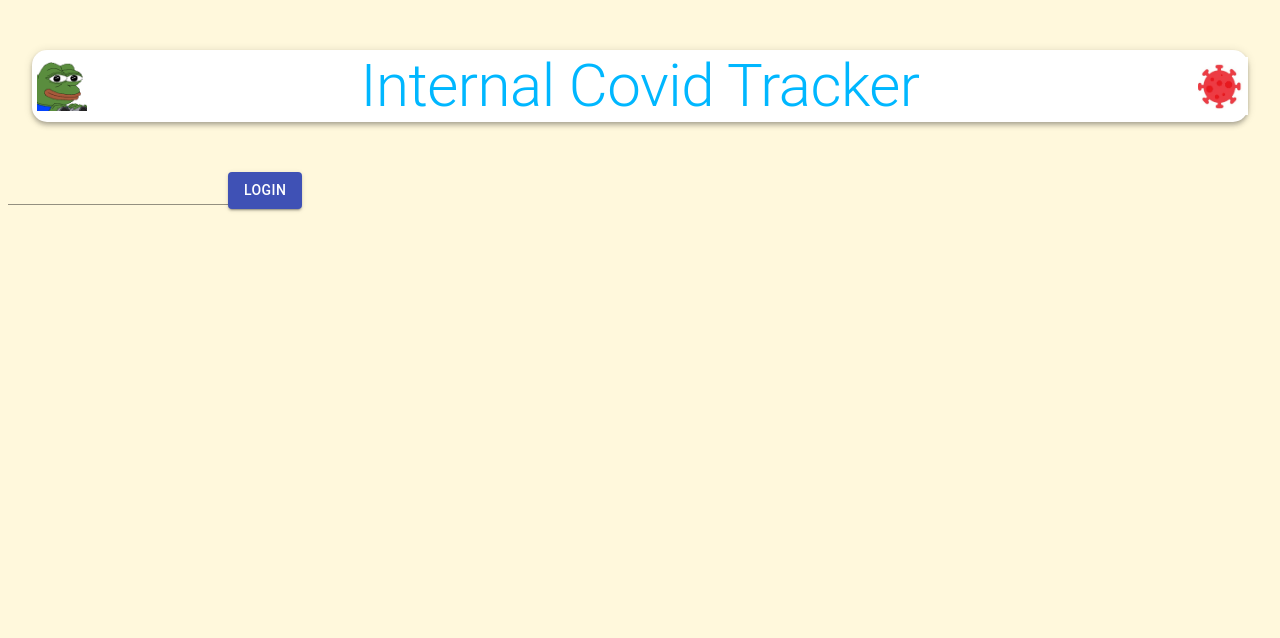
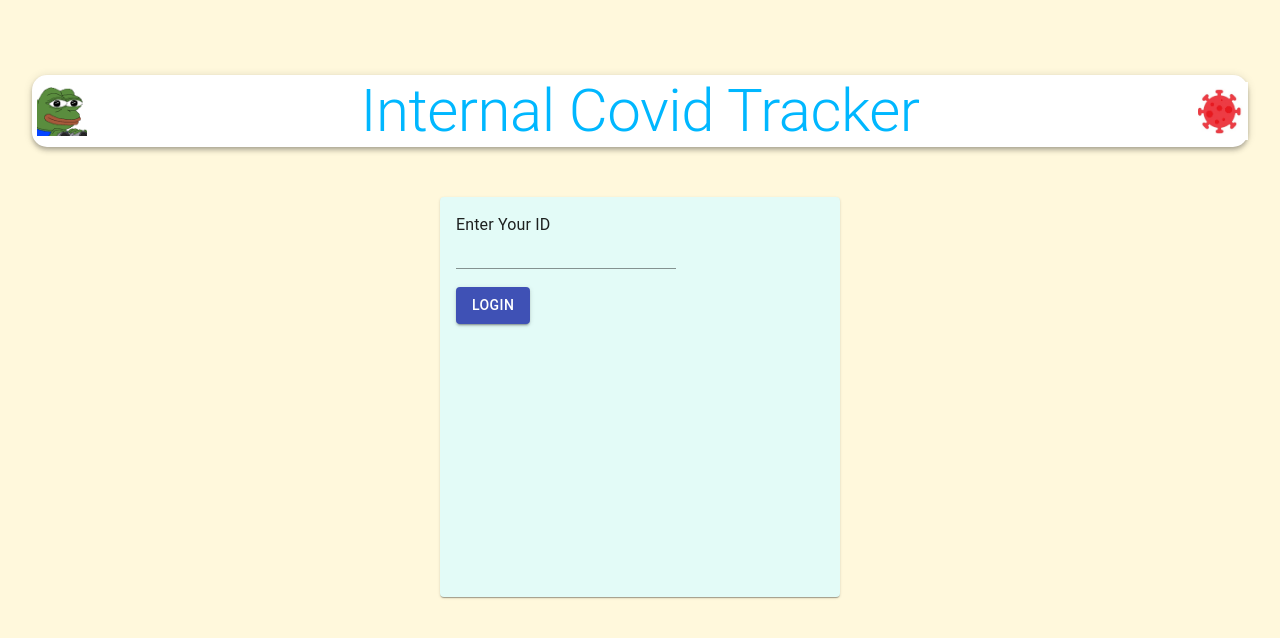
Before and after one commit to VisLaud/CS157C-team7, a React (Create React App) app: page / in a window 1280 px wide. Shown: the top 638 px of the page. Built offline with nearby package versions, Linux system fonts and the light colour scheme; no server answers.

Commit message:
styled the login page abit and updage the schema with covid status

```diff
--- a/src/App.js
+++ b/src/App.js
@@ -7,6 +7,8 @@ import {
   Grid,
   Button,
   Input,
+  Card,
+  CardContent,
 } from "@material-ui/core";
 import { useDispatch } from "react-redux";
 
@@ -42,6 +44,9 @@ function App() {
       </Container>
       <Switch>
         <Route exact path="/">
+          <Card className={classes.login}>
+            <CardContent>
+              <Typography>Enter Your ID</Typography>
               <Input
                 onChange={(e) => {
                   return setEmployeeid(parseInt(e.target.value));
@@ -49,12 +54,15 @@ function App() {
               >
                 Enter ID
               </Input>
-
+              <br />
+              <br />
               <Link to="/id" style={{ textDecoration: "none" }}>
                 <Button variant="contained" color="primary">
                   <span> Login</span>
                 </Button>
               </Link>
+            </CardContent>
+          </Card>
         </Route>
         <Route path="/id">
           <Link
--- a/src/styles.js
+++ b/src/styles.js
@@ -4,6 +4,7 @@ import { makeStyles } from "@material-ui/core/styles";
 export default makeStyles(() => ({
   appBar: {
     borderRadius: 15,
+    marginTop: "75px",
     margin: "50px 0",
     display: "flex",
     flexDirection: "row",
@@ -31,4 +32,12 @@ export default makeStyles(() => ({
     width: "50px",
     height: "auto",
   },
+  login: {
+    display: "block",
+    marginLeft: "auto",
+    marginRight: "auto",
+    width: "400px",
+    height: "400px",
+    backgroundColor: "#e3fbf7",
+  },
 }));
```
Also changed, not shown: 1 other file (tests, documents, lock files or other folders). Lines whose indentation alone changed are shown as unchanged.
